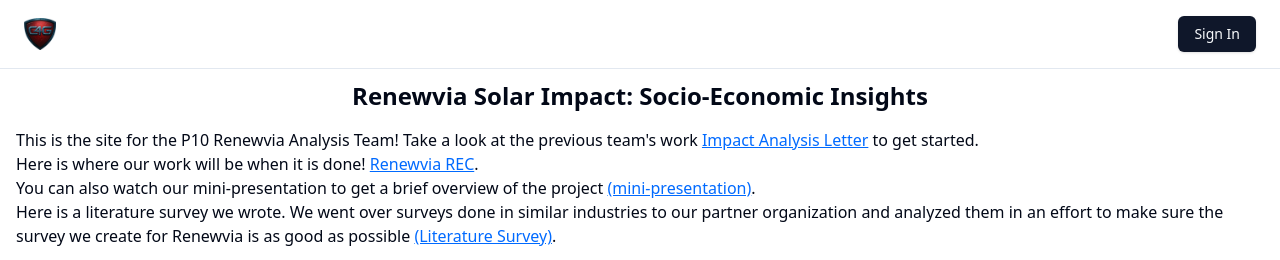
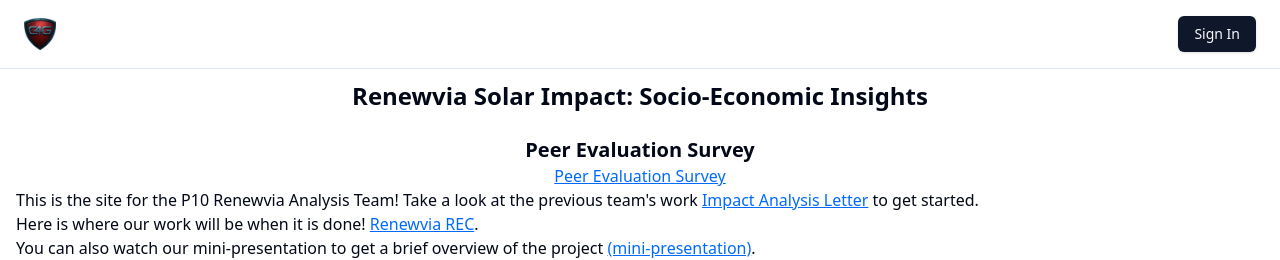
Before and after one commit to jeremy3298/CS-6150-P10-Website, a Next.js app: page / in a window 1280 px wide. Shown: the top 260 px of the page. Built offline with nearby package versions, Linux system fonts and the light colour scheme; no server answers.

Commit message:
Update page.tsx

```diff
--- a/src/app/page.tsx
+++ b/src/app/page.tsx
@@ -1,7 +1,21 @@
 export default function Home() {
+  const handlePeerEvalClick = () => {
+    alert("Peer Evaluation survey not yet available. Please check back in 12 hours.");
+  };
+
   return (
     <div className="flex flex-col items-center justify-center p-4">
       <h1 className="text-2xl font-bold mb-4">Renewvia Solar Impact: Socio-Economic Insights</h1>
+
+      <h2 className="text-xl font-bold mt-2">Peer Evaluation Survey</h2>
+      <p>
+        <a
+          className="text-link cursor-pointer"
+          onClick={handlePeerEvalClick}
+        >
+          Peer Evaluation Survey
+        </a>
+      </p>
 
       <p>
         This is the site for the P10 Renewvia Analysis Team! Take a look at the previous team's work&nbsp;
```
